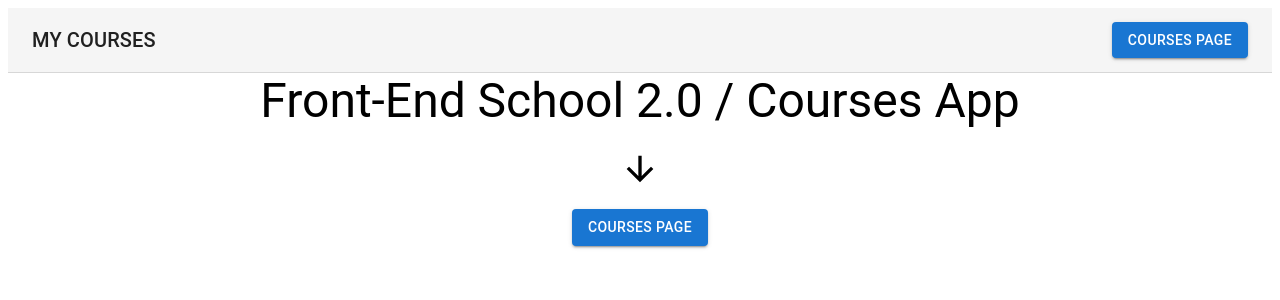
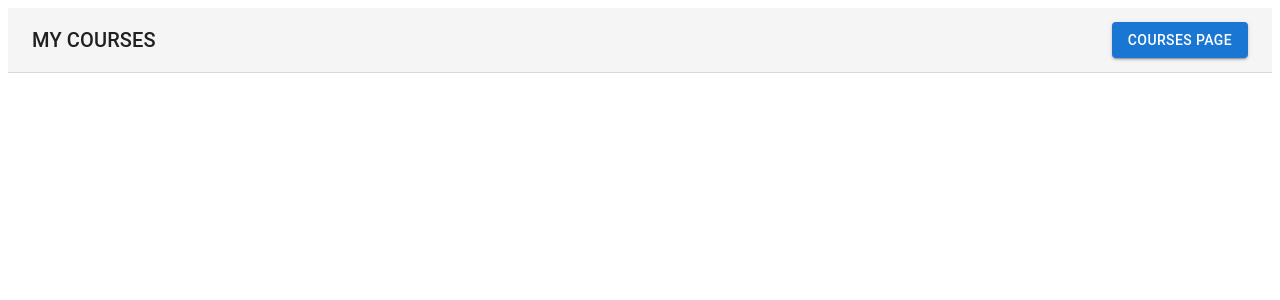
Before and after one commit to alla2021/Courses_App, a React (Create React App) app: page / in a window 1280 px wide. Shown: the top 300 px of the page. Built offline with nearby package versions, Linux system fonts and the light colour scheme.

Commit message:
Initialize gh-pages branch

```diff
--- a/src/App.tsx
+++ b/src/App.tsx
@@ -12,7 +12,7 @@ function App() {
     <>
         <Header title={"MY COURSES"}/>
         <Routes>
-            <Route path="/" element={<HomePage />} />
+            <Route path="/Courses_App/" element={<HomePage />} />
             <Route path="/core/preview-courses/" element={<CoursesPage/>}/>
             <Route path="/core/preview-courses/:courseId" element={<CourseDetails />} />
         </Routes>
--- a/src/components/Header/Header.tsx
+++ b/src/components/Header/Header.tsx
@@ -15,7 +15,7 @@ const Header = ({title}: HeaderProps) => {
             sx={{ borderBottom: (theme) => `1px solid ${theme.palette.divider}` }}
         >
             <Toolbar sx={{ display:'flex', flexWrap: 'wrap', justifyContent: 'space-between' }}>
-                <NavLink to="/" style={{ textDecoration: 'none', color: 'inherit' }}>
+                <NavLink to="/Courses_App/" style={{ textDecoration: 'none', color: 'inherit' }}>
                     <Typography variant="h6" color="inherit" noWrap sx={{ flexGrow: 1 }}>
                         {title}
                     </Typography>
```
